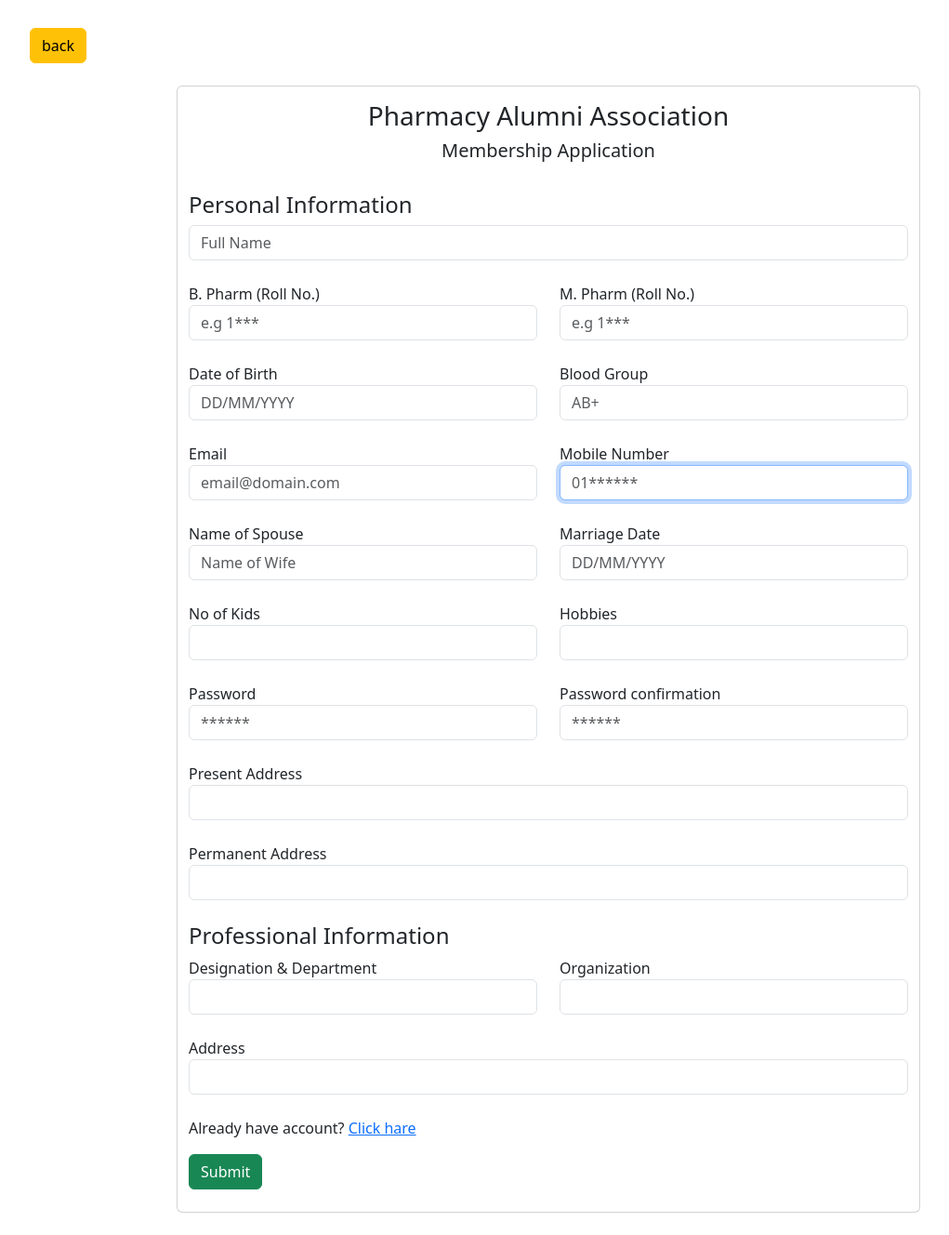
After one commit to jjooydebnath/khulna_university, a Django app: page /accounts/user-registration/ in a window 1280 px wide. The commit adds this page. Shown: the whole page at 93% size, without its empty margins (50-1071 px from the left). Run offline with Django 5.2, Linux system fonts and the light colour scheme.

Commit message:
login and registration complite

```diff
--- /dev/null
+++ b/accounts/forms.py
@@ -0,0 +1,69 @@
+from django.forms import ModelForm
+from django.contrib.auth.forms import UserCreationForm
+from django.contrib.auth.models import User
+from django import forms
+from .models import User, UserRegistrationForm
+
+class CreateUserForm(UserCreationForm):
+    class Meta:
+        model = User
+        fields = ['full_name', 'email', 'mobile_number', 'password1', 'password2']
+
+        labels = {
+            'full_name': 'Full Name',
+            'email': 'Email',
+            'mobile_number': 'Mobile Number'
+        }
+
+    def __init__(self, *args, **kwargs):
+        super(CreateUserForm, self).__init__(*args, **kwargs)
+
+        self.fields['full_name'].widget.attrs.update({'class':'form-control', 'placeholder': 'Full Name'})
+        self.fields['email'].widget.attrs.update({'class':'form-control', 'placeholder': 'email@domain.com'})
+        self.fields['mobile_number'].widget.attrs.update({'class':'form-control', 'placeholder': '01******'})
+        self.fields['password1'].widget.attrs.update({'class':'form-control', 'placeholder': '******'})
+        self.fields['password2'].widget.attrs.update({'class':'form-control', 'placeholder': '******'})
+
+class CreateUserInfoForm(ModelForm):
+    class Meta:
+        model = UserRegistrationForm
+        fields = [
+            'b_pharm_roll_no', 'm_pharm_roll_no', 'date_of_birth',
+            'blood_group', 'name_of_spouse', 'marriage_date', 'no_of_kids',
+            'hobbies', 'present_address', 'permanent_address',
+            'designation_and_department', 'organization', 'address'
+            ]
+
+        labels = {
+            'b_pharm_roll_no': 'B. Pharm (Roll No.)',
+            'm_pharm_roll_no': 'M. Pharm (Roll  No.)',
+            'date_of_birth': 'Date of Birth',
+            'blood_group' : 'Blood Group',
+            'name_of_spouse' : 'Name of Spouse',
+            'marriage_date' : 'Marriage Date',
+            'no_of_kids' : 'No of Kids',
+            'hobbies' : 'Hobbies',
+            'present_address' : 'Present Address',
+            'permanent_address' : 'Permanent Address',
+            'designation_and_department' : 'Designation & Department',
+            'organization' : 'Organization',
+            'address' : 'Address'
+        }
+
+
+    def __init__(self, *args, **kwargs):
+        super(CreateUserInfoForm, self).__init__(*args, **kwargs)
+
+        self.fields['b_pharm_roll_no'].widget.attrs.update({'class':'form-control', 'placeholder': 'e.g 1***'})
+        self.fields['m_pharm_roll_no'].widget.attrs.update({'class':'form-control', 'placeholder': 'e.g 1***'})
+        self.fields['date_of_birth'].widget.attrs.update({'class':'form-control', 'placeholder': 'DD/MM/YYYY'})
+        self.fields['blood_group'].widget.attrs.update({'class':'form-control', 'placeholder': 'AB+'})
+        self.fields['name_of_spouse'].widget.attrs.update({'class':'form-control', 'placeholder': 'Name of Wife'})
+        self.fields['marriage_date'].widget.attrs.update({'class':'form-control', 'placeholder': 'DD/MM/YYYY'})
+        self.fields['no_of_kids'].widget.attrs.update({'class':'form-control', 'placeholder': ''})
+        self.fields['hobbies'].widget.attrs.update({'class':'form-control', 'placeholder': ''})
+        self.fields['present_address'].widget.attrs.update({'class':'form-control', 'placeholder': ''})
+        self.fields['permanent_address'].widget.attrs.update({'class':'form-control', 'placeholder': ''})
+        self.fields['designation_and_department'].widget.attrs.update({'class':'form-control', 'placeholder': ''})
+        self.fields['organization'].widget.attrs.update({'class':'form-control', 'placeholder': ''})
+        self.fields['address'].widget.attrs.update({'class':'form-control', 'placeholder': ''})
--- /dev/null
+++ b/accounts/templates/accounts/user_registration.html
@@ -0,0 +1,175 @@
+{% extends 'accounts/base.html' %}
+{% block title %} Login {% endblock %}
+{% block content %}
+<div class="container">
+    <div class="">
+        <a href="{% url 'home' %}" class="btn btn-warning">back</a>
+    </div>
+    <br>
+
+    <div class="row">
+        <div class="col">
+
+        </div>
+
+        <div class="col">
+            <div class="card" style="width: 50rem;">
+
+                <div class="container" style="margin: 15px 0 0 0;">
+                    <h3 class="card-title text-center">Pharmacy Alumni Association</h3>
+                    <h5 class="card-text text-center">Membership Application</h5>
+                    <br>
+                    <form method="POST" action="">
+                      {% csrf_token %}
+                        <div class="">
+                            <h4>Personal Information</h4>
+                        </div>
+                        <div class="row">
+                            <div class="col">
+                              {{ userregisterform.full_name }}
+                            </div>
+                          </div>
+                          <br>
+
+                          <div class="row">
+                            <div class="col">
+                              {{ userinfoform.b_pharm_roll_no.label }}
+                              {{ userinfoform.b_pharm_roll_no }}
+                            </div>
+                            <div class="col">
+                              {{ userinfoform.m_pharm_roll_no.label }}
+                              {{ userinfoform.m_pharm_roll_no }}
+                              </div>
+                          </div>
+                          <br>
+
+                          <div class="row">
+                            <div class="col">
+                              {{ userinfoform.date_of_birth.label }}
+                              {{ userinfoform.date_of_birth }}
+                            </div>
+                            <div class="col">
+                              {{ userinfoform.blood_group.label }}
+                              {{ userinfoform.blood_group }}
+                              </div>
+                          </div>
+                          <br>
+
+                        <div class="row">
+                            <div class="col">
+                                <div class="form-group">
+                                  {{ userregisterform.email.label }}
+                                  {{ userregisterform.email }}
+                                </div>
+                            </div>
+                            <div class="col">
+                                <div class="form-group">
+                                  {{ userregisterform.mobile_number.label }}
+                                  {{ userregisterform.mobile_number }}
+                                </div>
+                            </div>
+                        </div>
+                        <br>
+
+                        <div class="row">
+                            <div class="col">
+                              {{ userinfoform.name_of_spouse.label }}
+                              {{ userinfoform.name_of_spouse }}
+                            </div>
+                            <div class="col">
+                              {{ userinfoform.marriage_date.label }}
+                              {{ userinfoform.marriage_date }}
+                              </div>
+                          </div>
+                          <br>
+
+                          <div class="row">
+                            <div class="col">
+                              {{ userinfoform.no_of_kids.label }}
+                              {{ userinfoform.no_of_kids }}
+                            </div>
+                            <div class="col">
+                              {{ userinfoform.hobbies.label }}
+                              {{ userinfoform.hobbies }}
+                              </div>
+                          </div>
+                          <br>
+
+                          <div class="row">
+                            <div class="col">
+                              {{ userregisterform.password1.label }}
+                              {{ userregisterform.password1 }}
+                            </div>
+                            <div class="col">
+                              {{ userregisterform.password2.label }}
+                              {{ userregisterform.password2 }}
+                              </div>
+                          </div>
+                          <br>
+
+                          <div class="row">
+                            <div class="col">
+                              {{ userinfoform.present_address.label }}
+                              {{ userinfoform.present_address }}
+                            </div>
+                          </div>
+                          <br>
+
+                          <div class="row">
+                            <div class="col">
+                              {{ userinfoform.permanent_address.label }}
+                              {{ userinfoform.permanent_address }}
+                            </div>
+                          </div>
+                          <br>
+
+                          <div class="">
+                            <h4>Professional Information</h4>
+                          </div>
+
+                          <div class="row">
+                            <div class="col">
+                              {{ userinfoform.designation_and_department.label }}
+                              {{ userinfoform.designation_and_department }}
+                            </div>
+                            <div class="col">
+                              {{ userinfoform.organization.label }}
+                              {{ userinfoform.organization }}
+                              </div>
+                          </div>
+                          <br>
+
+                          <div class="row">
+                            <div class="col">
+                              {{ userinfoform.address.label }}
+                              {{ userinfoform.address }}
+                            </div>
+                          </div>
+                          <br>
+
+
+                        <div class="">
+                            <p>Already have account? <a href="{% url 'login' %}">Click hare</a></p>
+                            <button type="submit" class="btn btn-success">Submit</button>
+                        </div>
+                        <br>
+                    </form>
+                </div>
+            </div>
+            <br>
+        </div>
+
+        <div class="col">
+
+        </div>
+    </div>
+</div>
+{% endblock %}
+
+
+
+<!--
+<div class="form-group">
+    <label for="exampleInputPassword1">Password</label>
+    <input type="password" class="form-control" id="exampleInputPassword1" placeholder="Password">
+</div> -->
--- a/accounts/urls.py
+++ b/accounts/urls.py
@@ -3,5 +3,6 @@ from .import views
 
 urlpatterns = [
     path('login/', views.loginView, name="login"),
+    path('user-registration/', views.userRegistration, name="user-registration"),
 
 ]
--- a/accounts/views.py
+++ b/accounts/views.py
@@ -1,5 +1,52 @@
-from django.shortcuts import render
+from django.shortcuts import render, redirect
+from django.contrib.auth import authenticate, login, logout
+from django.contrib import messages
+
+
+from .forms import CreateUserForm, CreateUserInfoForm
+from .models import User, UserRegistrationForm
 
 
 def loginView(request):
-    return render(request, 'accounts/login.html')
+    if request.method == "POST":
+        user = authenticate(
+            mobile_number = request.POST['mobile_number'],
+            password = request.POST['password']
+        )
+
+        if user is not None:
+            login(request, user)
+            if user.is_active:
+                messages.info(request, 'You have succesfully logged in.')
+                return redirect('home')
+            else:
+                messages.error(request, 'Your account is currently inactive.')
+                return redirect('not-active')
+        else:
+            messages.error(request, 'Mobile Number OR Password is incorrect')
+            return redirect('login')
+
+    context = {}
+    return render(request, 'accounts/login.html', context)
+
+def userRegistration(request):
+    userregisterform = CreateUserForm()
+    userinfoform = CreateUserInfoForm()
+    if request.method == 'POST':
+        userregisterform = CreateUserForm(request.POST)
+        userinfoform = CreateUserInfoForm(request.POST)
+        if userregisterform.is_valid() & userinfoform.is_valid():
+            user = userregisterform.save()
+            userinfoform = userinfoform.save(False)
+            userinfoform.user = user
+            userinfoform.save()
+
+            messages.success(request, 'Account was created for' + " " + user.full_name)
+            return redirect('login')
+    context = {'userregisterform':userregisterform, 'userinfoform': userinfoform}
+    return render(request, 'accounts/user_registration.html', context)
+
+
+def logoutUser(request):
+    logout(request)
+    return redirect('login')
--- a/base/templates/base/home.html
+++ b/base/templates/base/home.html
@@ -13,7 +13,7 @@
                 <h1 class="card-title">Khulna University</h1>
                 <h5 class="card-text">Pharmacy Alumni Association.</h5>
                 <p class="card-text">Estd.: 18 July 2014</p>
-                <a href="#" class="btn btn-outline-info">Membership Application Form</a>
+                <a href="{% url 'user-registration' %}" class="btn btn-outline-info">Membership Application Form</a>
             </div>
         </div>
     </div>
--- a/base/urls.py
+++ b/base/urls.py
@@ -3,4 +3,5 @@ from . import views
 
 urlpatterns = [
     path('', views.homeView, name="home"),
+    path('not-active/', views.notActiveUser, name="not-active"),
 ]
--- a/base/views.py
+++ b/base/views.py
@@ -2,3 +2,6 @@ from django.shortcuts import render
 
 def homeView(request):
     return render(request, 'base/home.html')
+
+def notActiveUser(request):
+    return render(request, 'not-active.html')
--- a/khulna_university/settings.py
+++ b/khulna_university/settings.py
@@ -25,7 +25,7 @@ SECRET_KEY = 'django-insecure-6k#45y02xmy-4@c-_q2z-*+w1=3gcv=mr@4wj0xxwqu=6v0(uo
 # SECURITY WARNING: don't run with debug turned on in production!
 DEBUG = True
 
-ALLOWED_HOSTS = []
+ALLOWED_HOSTS = ['*', '127.0.0.1']
 
 AUTH_USER_MODEL = 'accounts.User'
 
```
Also changed, not shown: accounts/models.py (+10 -4 lines), accounts/templates/accounts/login.html (+20 -8 lines), templates/base/navbar.html (+4 -3 lines), accounts/migrations/0003_userregistrationform_person.py (added), accounts/migrations/0004_rename_present_address_userregistrationform_present_address.py (added), accounts/migrations/0005_alter_userregistrationform_date_of_birth_and_more.py (added), accounts/migrations/0006_rename_person_userregistrationform_user.py (added), accounts/migrations/0007_alter_user_is_active.py (added), base/templates/base/not-active.html (added), db.sqlite3.
